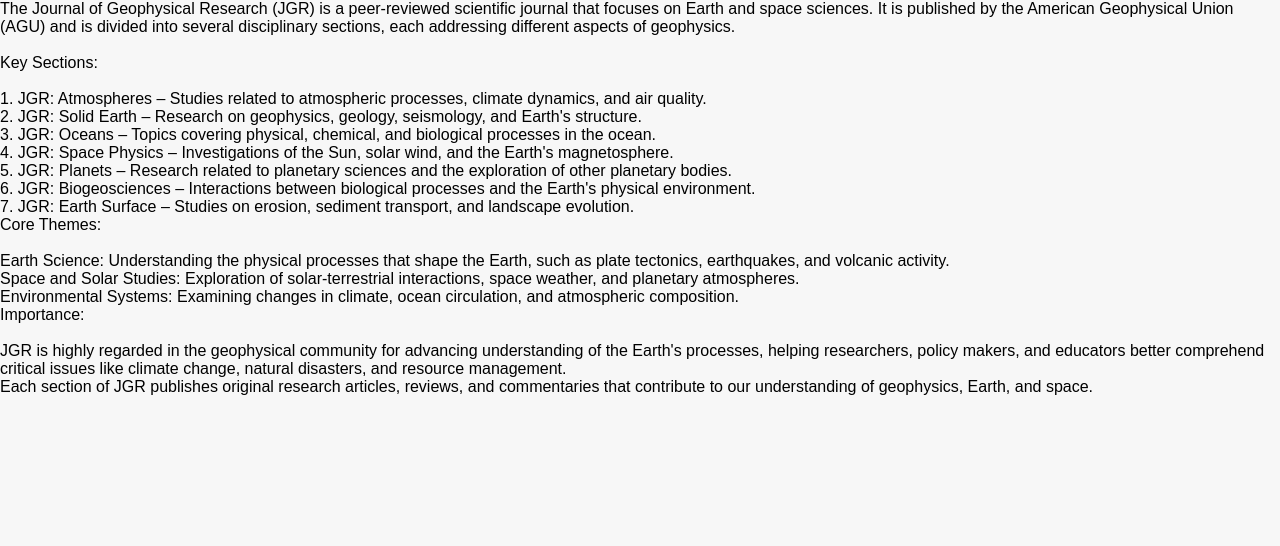
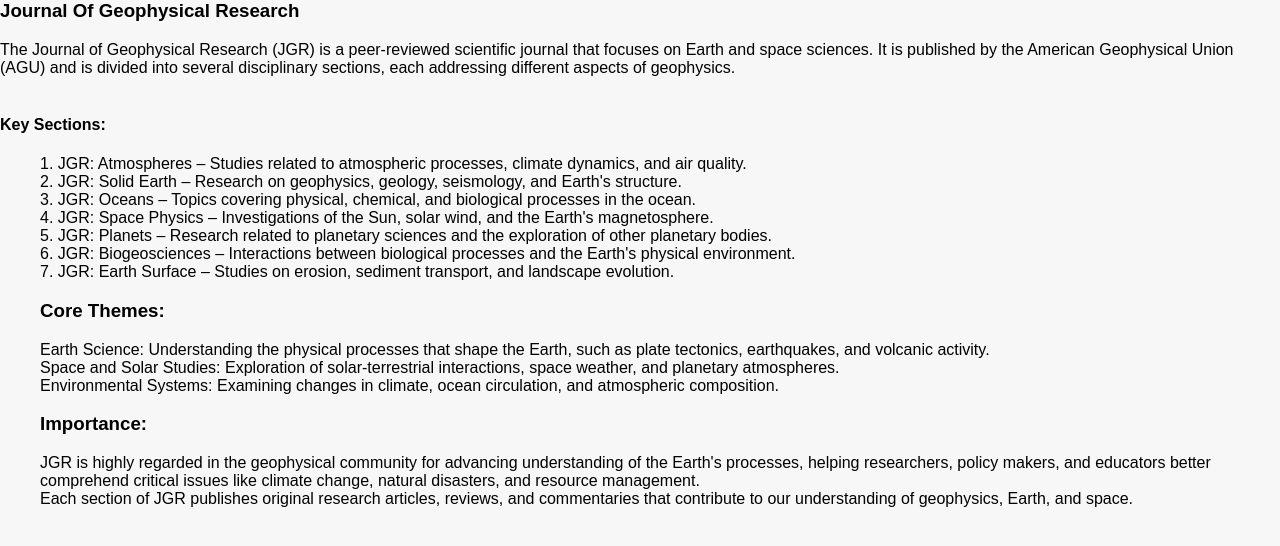
Before and after one commit to 123thushar/NASA-PACE, a plain HTML site: page JGR.html in a window 1280 px wide. Drawn offline with Linux system fonts and the light colour scheme.

Commit message:
Update JGR.html

```diff
--- a/JGR.html
+++ b/JGR.html
@@ -5,33 +5,34 @@
 
 </head>
 <body>
+    <h3>Journal Of Geophysical Research</h3>
     The Journal of Geophysical Research (JGR) is a peer-reviewed scientific journal that focuses on Earth and space sciences. It is published by the American Geophysical Union (AGU) and is divided into several disciplinary sections, each addressing different aspects of geophysics.<br><br>
 
-    Key Sections:<br><br>
-
-    1. JGR: Atmospheres – Studies related to atmospheric processes, climate dynamics, and air quality.<br>
+    <h4>Key Sections:</h4>
+    <ul type="none">
+  <li>1. JGR: Atmospheres – Studies related to atmospheric processes, climate dynamics, and air quality.</li>
 
 
-    2. JGR: Solid Earth – Research on geophysics, geology, seismology, and Earth's structure.<br>
+   <li>2. JGR: Solid Earth – Research on geophysics, geology, seismology, and Earth's structure.</li>
 
 
-    3. JGR: Oceans – Topics covering physical, chemical, and biological processes in the ocean.<br>
+    <li>3. JGR: Oceans – Topics covering physical, chemical, and biological processes in the ocean.</li>
 
 
-    4. JGR: Space Physics – Investigations of the Sun, solar wind, and the Earth's magnetosphere.<br>
+    <li>4. JGR: Space Physics – Investigations of the Sun, solar wind, and the Earth's magnetosphere.</li>
 
 
-    5. JGR: Planets – Research related to planetary sciences and the exploration of other planetary bodies.<br>
+    <li>5. JGR: Planets – Research related to planetary sciences and the exploration of other planetary bodies.</li>
 
 
-    6. JGR: Biogeosciences – Interactions between biological processes and the Earth's physical environment.<br>
+    <li>6. JGR: Biogeosciences – Interactions between biological processes and the Earth's physical environment.</li>
 
 
-    7. JGR: Earth Surface – Studies on erosion, sediment transport, and landscape evolution.<br>
+    <li>7. JGR: Earth Surface – Studies on erosion, sediment transport, and landscape evolution.<br></li>
 
 
 
-    Core Themes:<br><br>
+    <h3>Core Themes:</h3>
 
     Earth Science: Understanding the physical processes that shape the Earth, such as plate tectonics, earthquakes, and volcanic activity.<br>
 
@@ -40,7 +41,7 @@
     Environmental Systems: Examining changes in climate, ocean circulation, and atmospheric composition.<br>
 
 
-    Importance:<br><br>
+    <h3>Importance:</h3>
 
     JGR is highly regarded in the geophysical community for advancing understanding of the Earth's processes, helping researchers, policy makers, and educators better comprehend critical issues like climate change, natural disasters, and resource management.<br>
 
```
